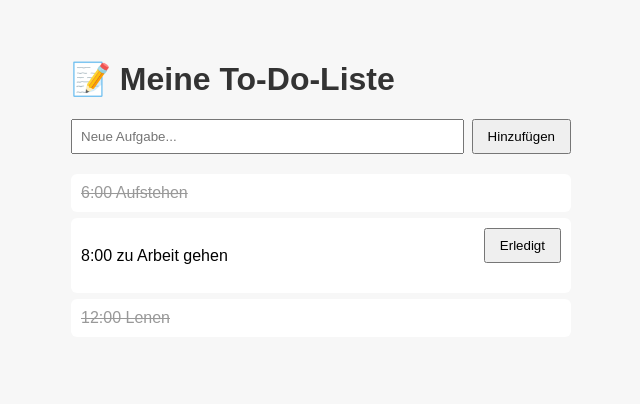
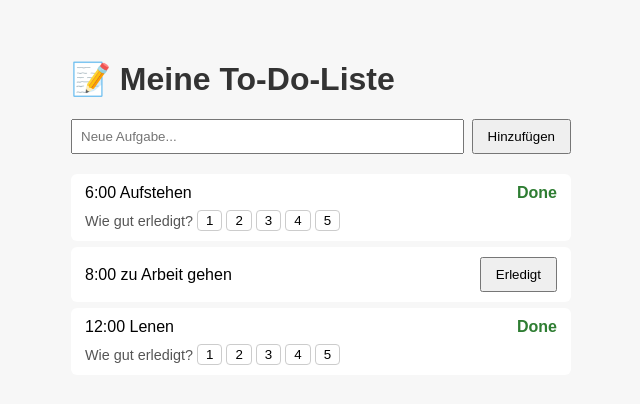
Before and after one commit to HosamAbdo70/Todo-APP, a Flask app: page / in a window 1280 px wide. Shown: the top 404 px of the page, without its empty margins (319-959 px from the left). Run offline with Flask 3, Linux system fonts and the light colour scheme.

Commit message:
Add rating scale (1-5) and Done label instead of strikethrough

```diff
--- a/app.py
+++ b/app.py
@@ -6,6 +6,11 @@ Kleine Flask-Webanwendung zur Verwaltung von Aufgaben (To-Do-Liste).
 import json
 import os
 from flask import Flask, render_template, request, redirect, url_for
+from dotenv import load_dotenv
+
+import watcher
+
+load_dotenv()  # liest die .env Datei mit den API-Keys ein
 
 app = Flask(__name__)
 DATEI = "tasks.json"
@@ -48,5 +53,35 @@ def done(index):
     return redirect(url_for("index"))
 
 
+@app.route("/rate/<int:index>", methods=["POST"])
+def rate(index):
+    bewertung = request.form.get("bewertung", type=int)
+    aufgaben = lade_aufgaben()
+    if 0 <= index < len(aufgaben) and bewertung in (1, 2, 3, 4, 5):
+        aufgaben[index]["bewertung"] = bewertung
+        speichere_aufgaben(aufgaben)
+    return redirect(url_for("index"))
+
+
+@app.route("/ebay")
+def ebay_liste():
+    artikel = watcher.lade_artikel()
+    return render_template("ebay.html", artikel=artikel)
+
+
+@app.route("/ebay/add", methods=["POST"])
+def ebay_hinzufuegen():
+    item_id = request.form.get("item_id", "").strip()
+    if item_id:
+        ergebnis = watcher.artikel_hinzufuegen(item_id)
+        if ergebnis is None:
+            return "Artikel konnte nicht gefunden werden. Item-ID prüfen.", 400
+    return redirect(url_for("ebay_liste"))
+
+
 if __name__ == "__main__":
-    app.run(debug=True)
+    # Hintergrund-Watcher starten, der die eBay-Artikel überwacht
+    # und bei 15/10/5 Minuten Restzeit eine Telegram-Nachricht sendet
+    watcher.starten()
+    # use_reloader=False, damit der Watcher-Thread nicht doppelt startet
+    app.run(debug=True, use_reloader=False)
--- a/templates/index.html
+++ b/templates/index.html
@@ -6,18 +6,38 @@
   <style>
     body { font-family: Arial, sans-serif; max-width: 500px; margin: 60px auto; background: #f7f7f7; }
     h1 { color: #333; }
-    form { display: flex; gap: 8px; margin-bottom: 20px; }
+    form.add-form { display: flex; gap: 8px; margin-bottom: 20px; }
     input[type=text] { flex: 1; padding: 8px; }
     button { padding: 8px 14px; cursor: pointer; }
     ul { list-style: none; padding: 0; }
-    li { background: white; padding: 10px; margin-bottom: 6px; border-radius: 6px; display: flex; justify-content: space-between; align-items: center; }
-    .erledigt { text-decoration: line-through; color: #999; }
+    li {
+      background: white;
+      padding: 10px 14px;
+      margin-bottom: 6px;
+      border-radius: 6px;
+      display: flex;
+      flex-direction: column;
+      gap: 8px;
+    }
+    .task-row { display: flex; justify-content: space-between; align-items: center; }
+    .done-label { font-weight: bold; color: #2e7d32; }
+    .rating-row { display: flex; align-items: center; gap: 6px; font-size: 0.9em; color: #555; }
+    .rating-form { display: flex; align-items: center; gap: 4px; }
+    .star-btn {
+      background: none;
+      border: 1px solid #ccc;
+      border-radius: 4px;
+      padding: 2px 8px;
+      cursor: pointer;
+    }
+    .star-btn:hover { background: #eee; }
+    .stars { font-size: 1.1em; letter-spacing: 2px; }
   </style>
 </head>
 <body>
   <h1>📝 Meine To-Do-Liste</h1>
 
-  <form action="/add" method="post">
+  <form class="add-form" action="/add" method="post">
     <input type="text" name="text" placeholder="Neue Aufgabe..." required>
     <button type="submit">Hinzufügen</button>
   </form>
@@ -25,11 +45,34 @@
   <ul>
     {% for aufgabe in aufgaben %}
       <li>
-        <span class="{{ 'erledigt' if aufgabe.erledigt else '' }}">{{ aufgabe.text }}</span>
-        {% if not aufgabe.erledigt %}
-        <form action="/done/{{ loop.index0 }}" method="post">
-          <button type="submit">Erledigt</button>
-        </form>
+        <div class="task-row">
+          <span>{{ aufgabe.text }}</span>
+
+          {% if aufgabe.erledigt %}
+            <span class="done-label">Done</span>
+          {% else %}
+            <form action="/done/{{ loop.index0 }}" method="post">
+              <button type="submit">Erledigt</button>
+            </form>
+          {% endif %}
+        </div>
+
+        {% if aufgabe.erledigt %}
+          <div class="rating-row">
+            {% if aufgabe.bewertung %}
+              <span>Bewertung:</span>
+              <span class="stars">
+                {{ '⭐' * aufgabe.bewertung }}{{ '☆' * (5 - aufgabe.bewertung) }}
+              </span>
+            {% else %}
+              <form class="rating-form" action="/rate/{{ loop.index0 }}" method="post">
+                <span>Wie gut erledigt?</span>
+                {% for n in range(1, 6) %}
+                  <button class="star-btn" type="submit" name="bewertung" value="{{ n }}">{{ n }}</button>
+                {% endfor %}
+              </form>
+            {% endif %}
+          </div>
         {% endif %}
       </li>
     {% else %}
```
